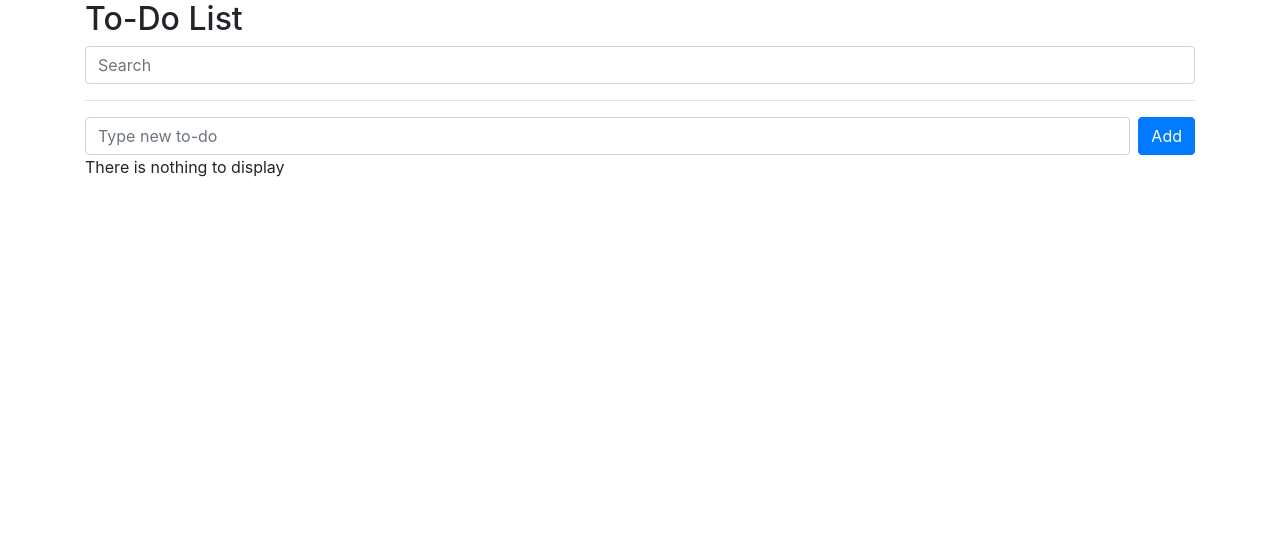
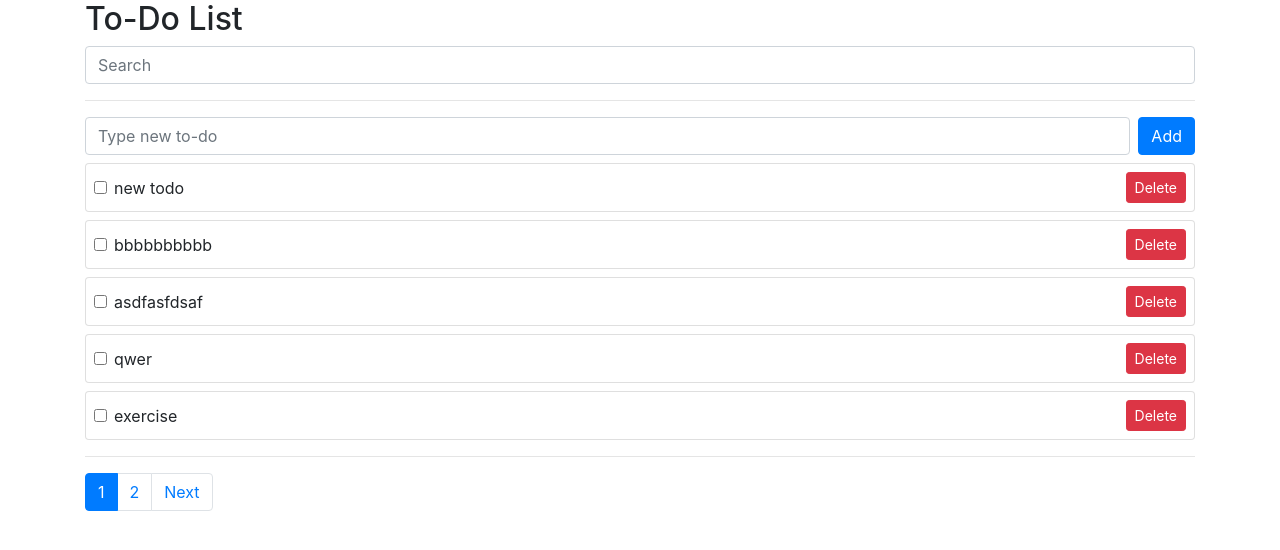
Before and after one commit to yeswon9874/vue3-project, a Vue app: page / in a window 1280 px wide. Shown: the top 550 px of the page. Built offline with nearby package versions, Linux system fonts and the light colour scheme; data requests are answered from the project's data file.

Commit message:
2023/10/23 pagination 처리

```diff
--- a/db.json
+++ b/db.json
@@ -1,24 +1,54 @@
 {
   "todos": [
     {
-      "subject": "asdf",
+      "subject": "ccccc",
       "completed": false,
-      "id": 1
+      "id": 17
     },
     {
-      "subject": "buy milk",
+      "subject": "dddd",
       "completed": false,
-      "id": 2
+      "id": 18
     },
     {
-      "subject": "asdf",
+      "subject": "eeeeee",
       "completed": false,
-      "id": 3
+      "id": 19
     },
     {
-      "subject": "asdfsdf",
+      "subject": "ffffffff",
       "completed": false,
-      "id": 4
+      "id": 20
+    },
+    {
+      "subject": "stydt",
+      "completed": false,
+      "id": 21
+    },
+    {
+      "subject": "exercise",
+      "completed": false,
+      "id": 22
+    },
+    {
+      "subject": "qwer",
+      "completed": false,
+      "id": 24
+    },
+    {
+      "subject": "asdfasfdsaf",
+      "completed": false,
+      "id": 25
+    },
+    {
+      "subject": "bbbbbbbbbb",
+      "completed": false,
+      "id": 26
+    },
+    {
+      "subject": "new todo",
+      "completed": false,
+      "id": 27
     }
   ]
 }
--- a/src/App.vue
+++ b/src/App.vue
@@ -6,24 +6,47 @@
         type="text"
         v-model="searchText"
         placeholder="Search"
+        @keyup.enter="searchTodo"
     >
     <hr />
     <TodoSimpleForm @add-todo="addTodo" />
     <div style="color: red">{{ error }}</div>
 
-    <div v-if="!filteredTodos.length">
+    <div v-if="!todos.length">
       There is nothing to display
     </div>
     <!-- 부모에서 자식 보낼때 props -->
     <TodoList
-      :todos="filteredTodos"
+      :todos="todos"
       @toggle-todo="toggleTodo"
-      @delete-todo="deleteButton"/>
+      @delete-todo="deleteButton"
+    />
+    <hr/>
+    <nav aria-label="Page navigation example">
+      <ul class="pagination">
+        <li v-if="currentPage !== 1" class="page-item">
+          <a style="cursor: pointer;" class="page-link" @click="getTodos(currentPage - 1)">
+            Previous
+          </a>
+        </li>
+        <li
+          v-for="page in numberOfPages"
+          :key="page"
+          class="page-item"
+          :class="currentPage === page ? 'active' : ''"
+        >
+          <a style="cursor: pointer;" class="page-link" @click="getTodos(page)">{{page}}</a>
+        </li>
+        <li v-if="numberOfPages !== currentPage" class="page-item">
+          <a style="cursor: pointer;" class="page-link" @click="getTodos(currentPage + 1)">Next</a>
+        </li>
+      </ul>
+    </nav>
   </div>
 </template>
 
 <script>
-import { ref, computed } from 'vue';
+import { ref, computed, watch } from 'vue';
 import TodoSimpleForm from './components/TodoSimpleForm.vue';
 import TodoList from './components/TodoList.vue';
 import axios from 'axios';
@@ -37,40 +60,108 @@ export default {
 
     const todos = ref([]);
     const error = ref('');
+    const numberOfTodos = ref(0);
+    let limit = 5;
+    const currentPage = ref(1);
+    const searchText = ref('');
 
-    const addTodo = (todo) => {
+    const numberOfPages = computed(() => {
+      return Math.ceil(numberOfTodos.value/limit);
+    });
+
+    // const a = reactive({
+    //   b: 1
+    // })
+    // watchEffect(() => {
+    //   console.log(a.b);
+    // });
+    // a.b = 4;
+
+    const getTodos = async (page = currentPage.value) => {
+      currentPage.value = page;
+      try {
+        const res = await axios.get(`http://localhost:3000/todos?_sort=id&_order=desc&subject_like=${searchText.value}&_page=${page}&_limit=${limit}`);
+        numberOfTodos.value =  res.headers['x-total-count'];
+        todos.value = res.data;
+      }catch (err) {
+        console.log(err);
+        error.value = 'Something went wrong.';
+      }
+    };
+
+    getTodos();
+
+    const addTodo = async (todo) => {
       // 데이터베이스 투두를 저장
       error.value = '';
-      axios.post('http://localhost:3000/todos', {
-        subject: todo.subject,
-        completed: todo.completed,
-      }).then(res => {
-        todos.value.push(res.data);
-        console.log(res);
-      }).catch(err => {
+      try {
+        await axios.post('http://localhost:3000/todos', {
+          subject: todo.subject,
+          completed: todo.completed,
+        });
+        getTodos(1);
+      } catch(err) {
         console.log(err)
         error.value = 'Something went wrong.';
-      });
+      }
+      // .then(res => {
+      //   todos.value.push(res.data);
+      //   console.log(res);
+      // }).catch(err => {
+      //   console.log(err)
+      //   error.value = 'Something went wrong.';
+      // });
     };
 
-    const deleteButton = (index) => {
-      todos.value.splice(index, 1);
+    const deleteButton = async (index) => {
+      error.value = '';
+      const id = todos.value[index].id;
+      try {
+        await axios.delete('http://localhost:3000/todos/' + id);
+        getTodos(1);
+      }catch(err){
+        console.log(err);
+        error.value = 'Something went wrong.';
+      }
     };
 
-    const toggleTodo = (index) => {
-      todos.value[index].completed = !todos.value[index].completed;
+    const toggleTodo = async (index) => {
+      error.value = '';
+      const id = todos.value[index].id;
+      try{
+        await axios.patch('http://localhost:3000/todos/' + id, {
+          completed: !todos.value[index].completed
+        });
+        todos.value[index].completed = !todos.value[index].completed;
+      }catch(err) {
+        console.log(err);
+        error.value = 'Something went wrong.';
+      }
     };
 
-    const searchText = ref('');
-    const filteredTodos = computed(() => {
-      if (searchText.value) {
-        return todos.value.filter(todo => {
-          return todo.subject.includes(searchText.value);
-        });
-      }
+    let timeout = null;
+    const searchTodo = () => {
+      clearTimeout(timeout);
+      getTodos(1);
+    };
 
-      return todos.value;
-    });
+    watch(searchText, () => {
+
+      // 처음엔 null 초깃값이었다가 setTimeout 하고 나서 2초 후에 clear 해줌
+      clearTimeout(timeout);
+      timeout = setTimeout(() => {
+        getTodos(1);
+      }, 2000);
+    })
+    // const filteredTodos = computed(() => {
+    //   if (searchText.value) {
+    //     return todos.value.filter(todo => {
+    //       return todo.subject.includes(searchText.value);
+    //     });
+    //   }
+
+    //   return todos.value;
+    // });
 
     return {
       todos,
@@ -78,8 +169,12 @@ export default {
       deleteButton,
       toggleTodo,
       searchText,
-      filteredTodos,
-      error
+      // filteredTodos,
+      error,
+      getTodos,
+      numberOfPages,
+      currentPage,
+      searchTodo
     };
   }
 }
--- a/src/components/TodoList.vue
+++ b/src/components/TodoList.vue
@@ -9,7 +9,7 @@
           <input
             class="form-check-input"
             type="checkbox"
-            :value="todo.completed"
+            :checked="todo.completed"
             @change="toggleTodo(index)"
           >
           <label
```
